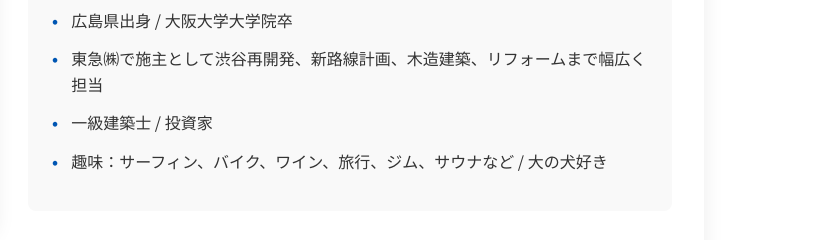
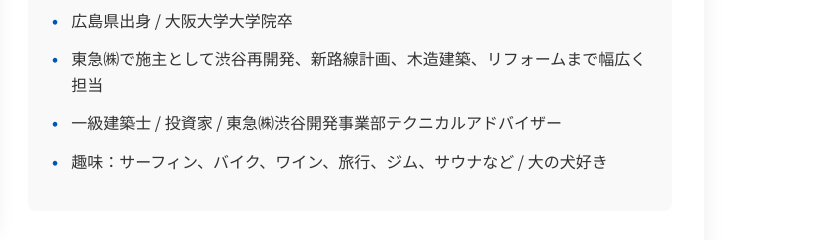
Before and after one commit to kazutoshisenoo/kazutoshisenoo.github.io, a plain HTML site: page index.html in a window 1280 px wide. Shown: the part 3595-3835 px from the top of the page, 466-1280 px from the left. Drawn offline with nearby package versions, Linux system fonts and the light colour scheme.

Commit message:
260619commit

```diff
--- a/index.html
+++ b/index.html
@@ -165,7 +165,7 @@
                         <ul class="profile-career-list">
                             <li>広島県出身 / 大阪大学大学院卒</li>
                             <li>東急㈱で施主として渋谷再開発、新路線計画、木造建築、リフォームまで幅広く担当</li>
-                            <li>一級建築士 / 投資家</li>
+                            <li>一級建築士 / 投資家 / 東急㈱渋谷開発事業部テクニカルアドバイザー</li>
                             <li>趣味：サーフィン、バイク、ワイン、旅行、ジム、サウナなど / 大の犬好き</li>
                         </ul>
                         <div class="message-body">
```
